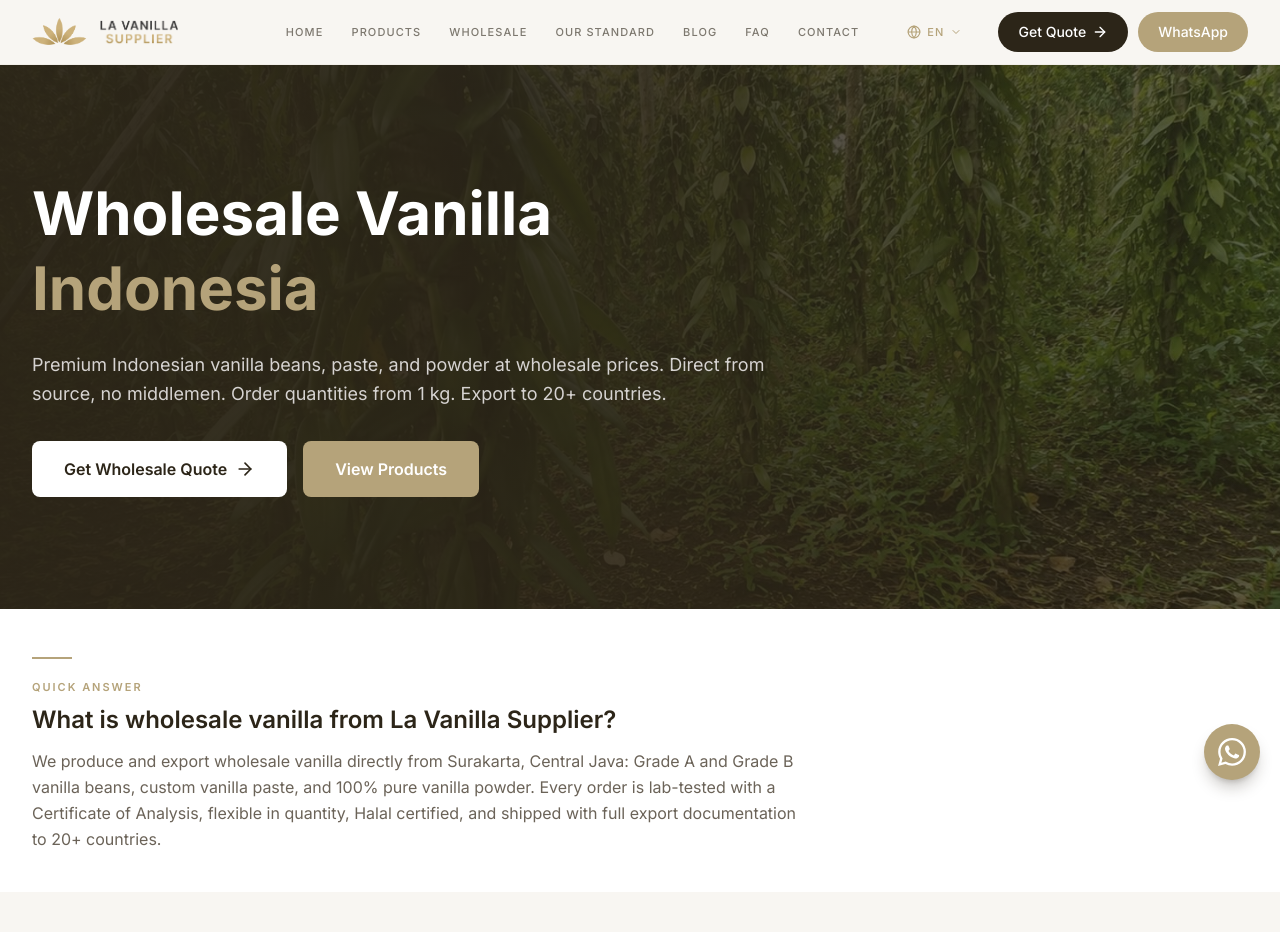
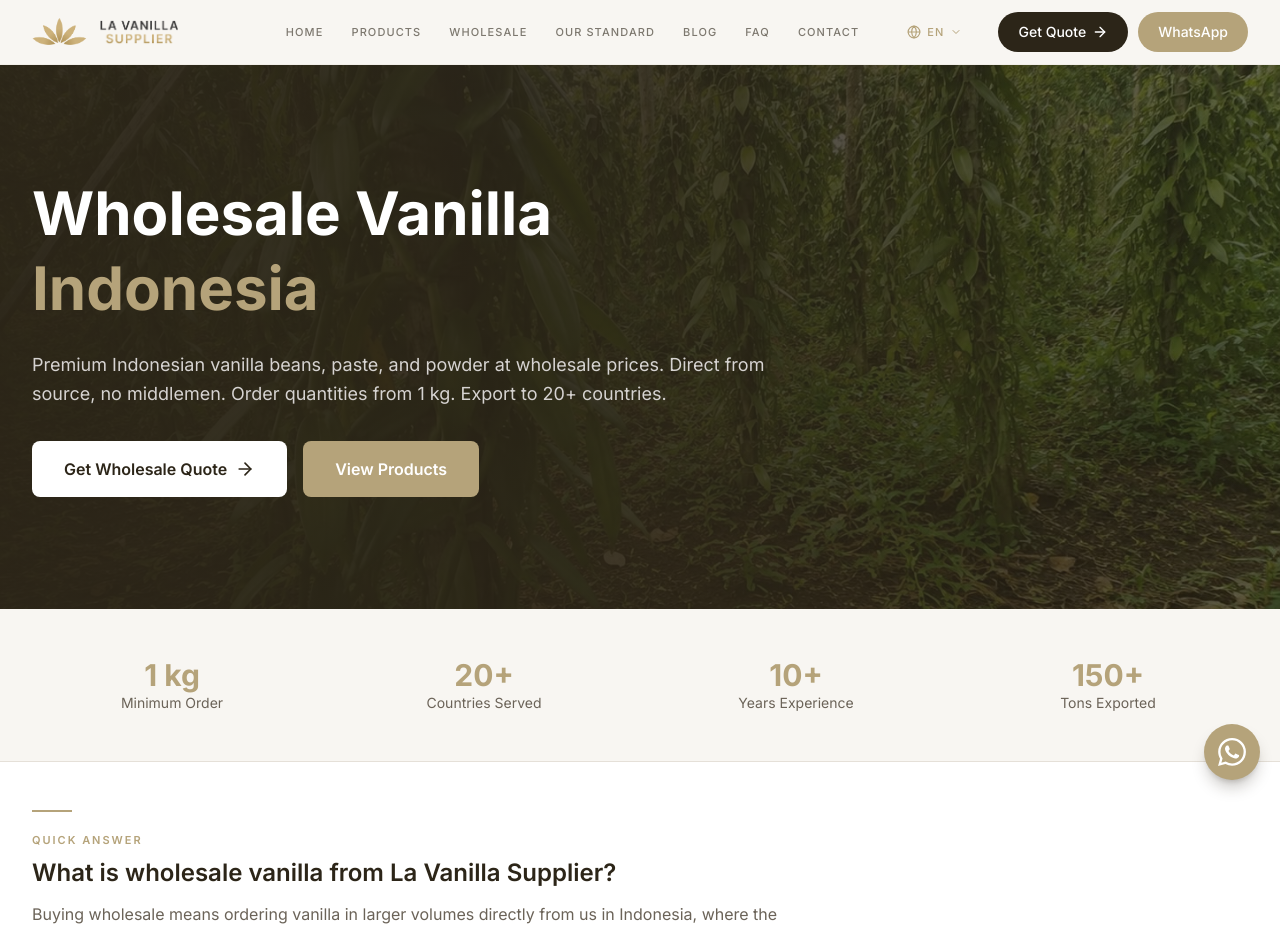
Before and after one commit to irfanmulachela-glitch/vanilla, a Next.js app: page /wholesale in a window 1280 px wide. Shown: the top 932 px of the page. Built offline with nearby package versions, Linux system fonts and the light colour scheme.

Commit message:
content: move /wholesale quick answer below stats, refocus copy on wholesale pricing and contracts

```diff
--- a/src/app/wholesale/page.tsx
+++ b/src/app/wholesale/page.tsx
@@ -116,12 +116,6 @@ export default function WholesalePage() {
         </div>
       </section>
 
-      {/* Quick Answer */}
-      <QuickAnswer
-        question="What is wholesale vanilla from La Vanilla Supplier?"
-        answer="We produce and export wholesale vanilla directly from Surakarta, Central Java: Grade A and Grade B vanilla beans, custom vanilla paste, and 100% pure vanilla powder. Every order is lab-tested with a Certificate of Analysis, flexible in quantity, Halal certified, and shipped with full export documentation to 20+ countries."
-      />
-
       {/* Stats Bar */}
       <section className="py-12 bg-[#F8F6F2] border-b border-[#E5E0D8]">
         <div className="max-w-7xl mx-auto px-4 sm:px-6 lg:px-8">
@@ -140,6 +134,12 @@ export default function WholesalePage() {
           </div>
         </div>
       </section>
+
+      {/* Quick Answer */}
+      <QuickAnswer
+        question="What is wholesale vanilla from La Vanilla Supplier?"
+        answer="Buying wholesale means ordering vanilla in larger volumes directly from us in Indonesia, where the price per kilo drops as your order grows compared to small-quantity buying. If you purchase regularly, we can also set up a supply contract that holds your volume and pricing steady across shipments, so your costs stay predictable throughout the year."
+      />
 
       {/* Benefits */}
       <section className="py-16 lg:py-24 bg-white">
```
